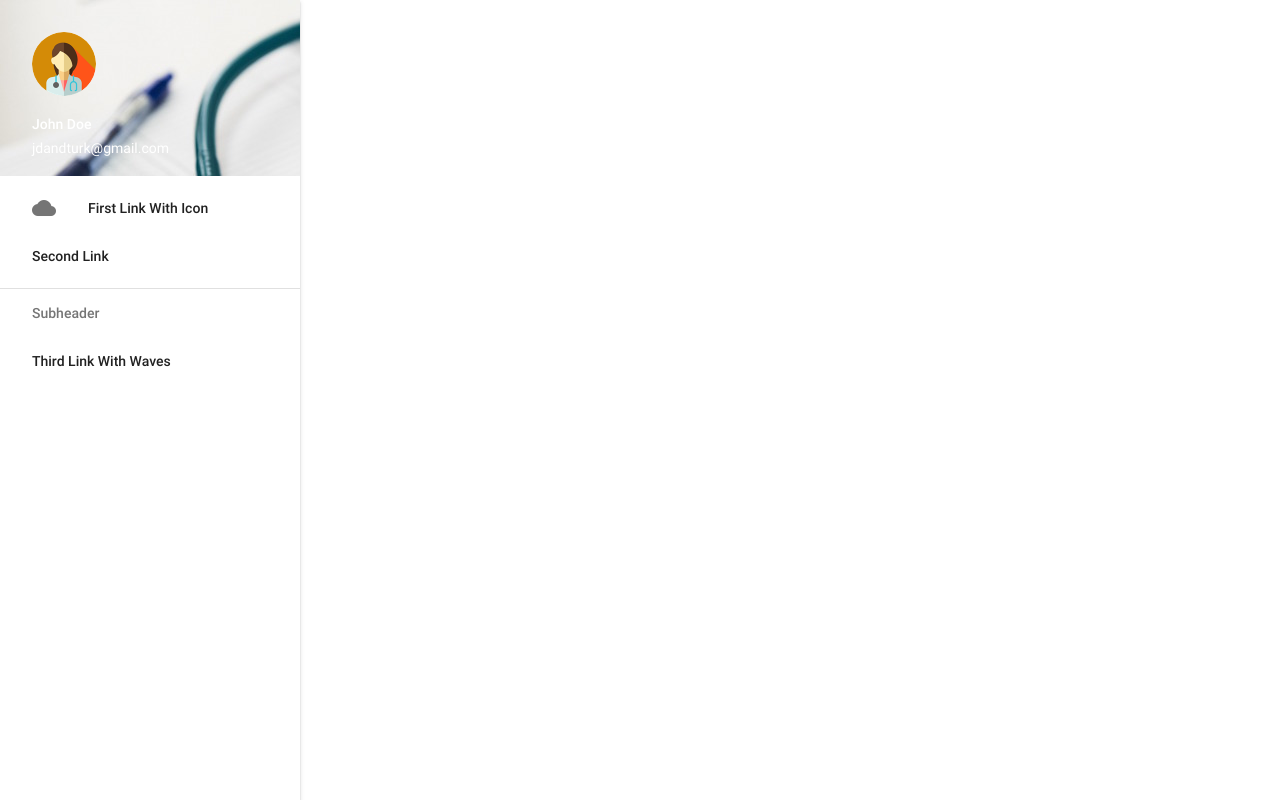
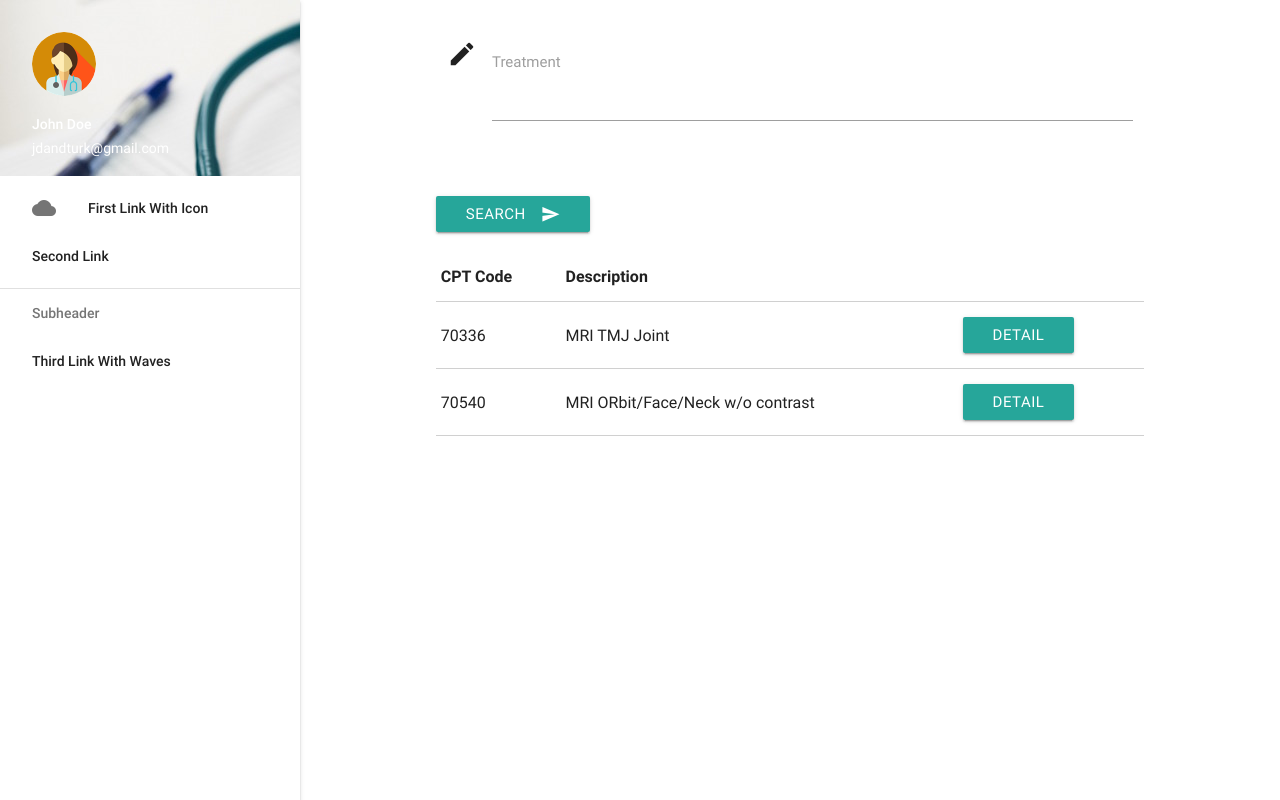
Before and after one commit to karadaharu/healthpp, a Django app: page /code_search/ in a window 1280 px wide. Run offline with Django 3.2, Linux system fonts and the light colour scheme; some libraries are stand-ins or nearby versions.

Commit message:
add form

```diff
--- a/code_search/static/code_search/main.js
+++ b/code_search/static/code_search/main.js
@@ -1,2 +1,3 @@
 console.log('main');
 $(".button-collapse").sideNav();
+$('#textarea1').trigger('autoresize');
--- a/code_search/static/code_search/style.css
+++ b/code_search/static/code_search/style.css
@@ -1,3 +1,3 @@
-h1 {
-  color: green;
+.header, .main, .footer {
+  padding-left: 300px;
 }
--- a/code_search/templates/code_search/index.html
+++ b/code_search/templates/code_search/index.html
@@ -32,8 +32,55 @@
   <a href="#" data-activates="slide-out" class="button-collapse"><i class="material-icons">menu</i></a>
 
 
+  <div class="main">
+
+  <div class="container">
+
+  <div class="row">
+    <form class="col s12">
+      <div class="row">
+        <div class="input-field col s12">
+          <i class="material-icons prefix">mode_edit</i>
+          <textarea id="textarea1" class="materialize-textarea"></textarea>
+          <label for="textarea1">Treatment</label>
+        </div>
+      </div>
+    </form>
+  </div>
+  <div class="row">
+    <button class="btn waves-effect waves-light" type="submit" name="action">Search
+      <i class="material-icons right">send</i>
+    </button>
+  </div>
+  <div class="row">
+   <table class="bordered">
+        <thead>
+          <tr>
+              <th>CPT Code</th>
+              <th>Description</th>
+              <th></th>
+          </tr>
+        </thead>
+
+        <tbody>
+          <tr>
+            <td>70336</td>
+            <td>MRI TMJ Joint</td>
+            <td><a class="waves-effect waves-light btn">Detail</a></td>
+          </tr>
+          <tr>
+            <td>70540</td>
+            <td>MRI ORbit/Face/Neck w/o contrast</td>
+            <td><a class="waves-effect waves-light btn">Detail</a></td>
+          </tr>
+        </tbody>
+      </table>
+  </div>
 
 
+  </div>
+
+  </div>
 
 
 
```
